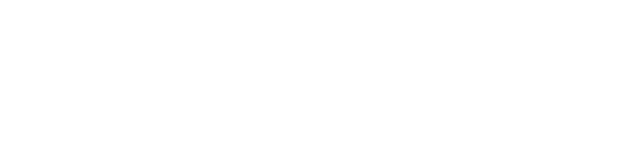
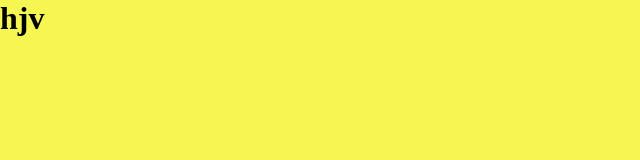
Before and after one commit to JeanPaul-AbiZeid/todo, a plain HTML site: page index.html in a window 1280 px wide. Shown: the whole page, without its empty margins (0-640 px from the left). Drawn offline with Linux system fonts and the light colour scheme; files that its build step writes are made by us from their sources; files whose address does not match are found by name.

Commit message:
setting webpage margin and color

```diff
--- a/index.html
+++ b/index.html
@@ -8,7 +8,7 @@
     </head>
 
     <body>
-
+        <h1>hjv</h1>
         <script src="./script/script.js"></script>
     </body>
 </html>
--- /dev/null
+++ b/styles/styles.css
@@ -0,0 +1,7 @@
+/* CSS Reset */
+* {
+    margin: 0;
+    padding: 0;
+    box-sizing: border-box;
+    background-color: rgb(246, 246, 83);
+  }
```
Also changed, not shown: assets/styles.css (deleted).
